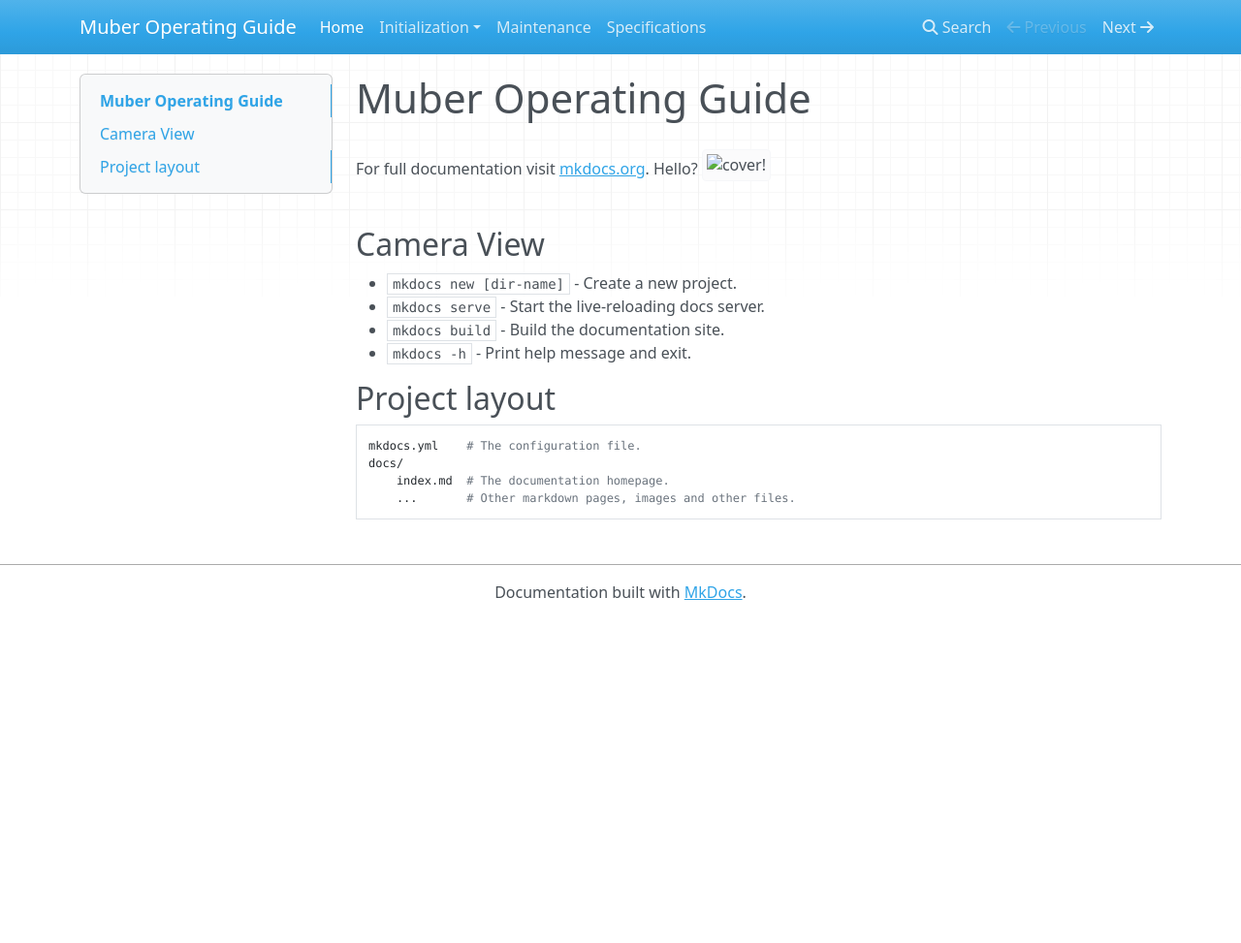
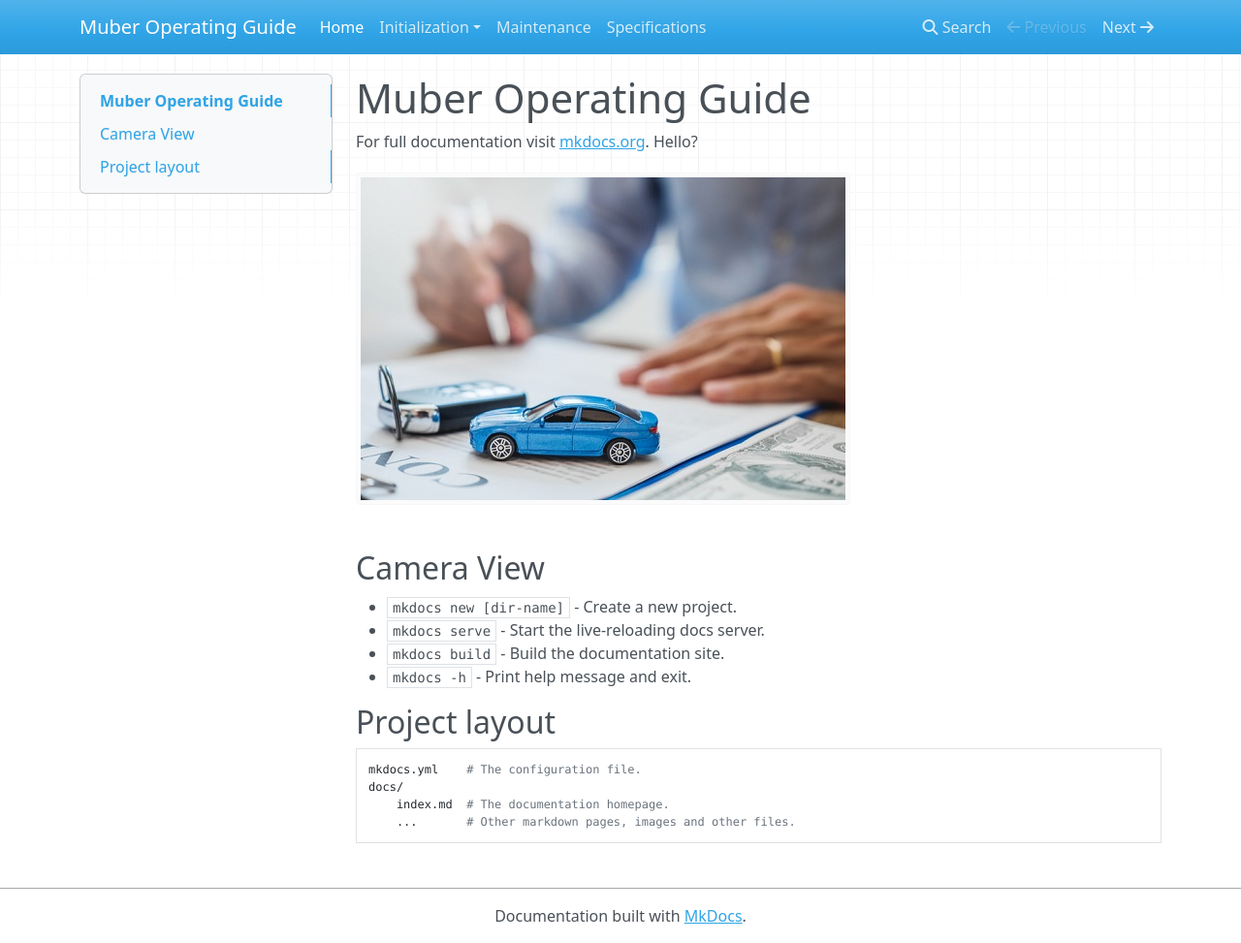
Before and after one commit to JArauj0/Muber_git, an MkDocs documentation site: the page built from docs/index.md, in a window 1280 px wide and 973 px high. Shown: the whole window at 97% size. Built offline with MkDocs 1.6.1, drawn with Linux system fonts in a browser that asks for light colours; nearby versions of some CDN libraries.

Commit message:
first trial

```diff
--- a/docs/index.md
+++ b/docs/index.md
@@ -2,7 +2,7 @@
 
 
 For full documentation visit [mkdocs.org](https://www.mkdocs.org). Hello?
-![cover!](../docs/images/test1.jpg)
+![cover!](/images/test1.jpg "testimage")
 
 ## Camera View
 
```
Also changed, not shown: site/images/test1.jpg (added), site/index.html.
